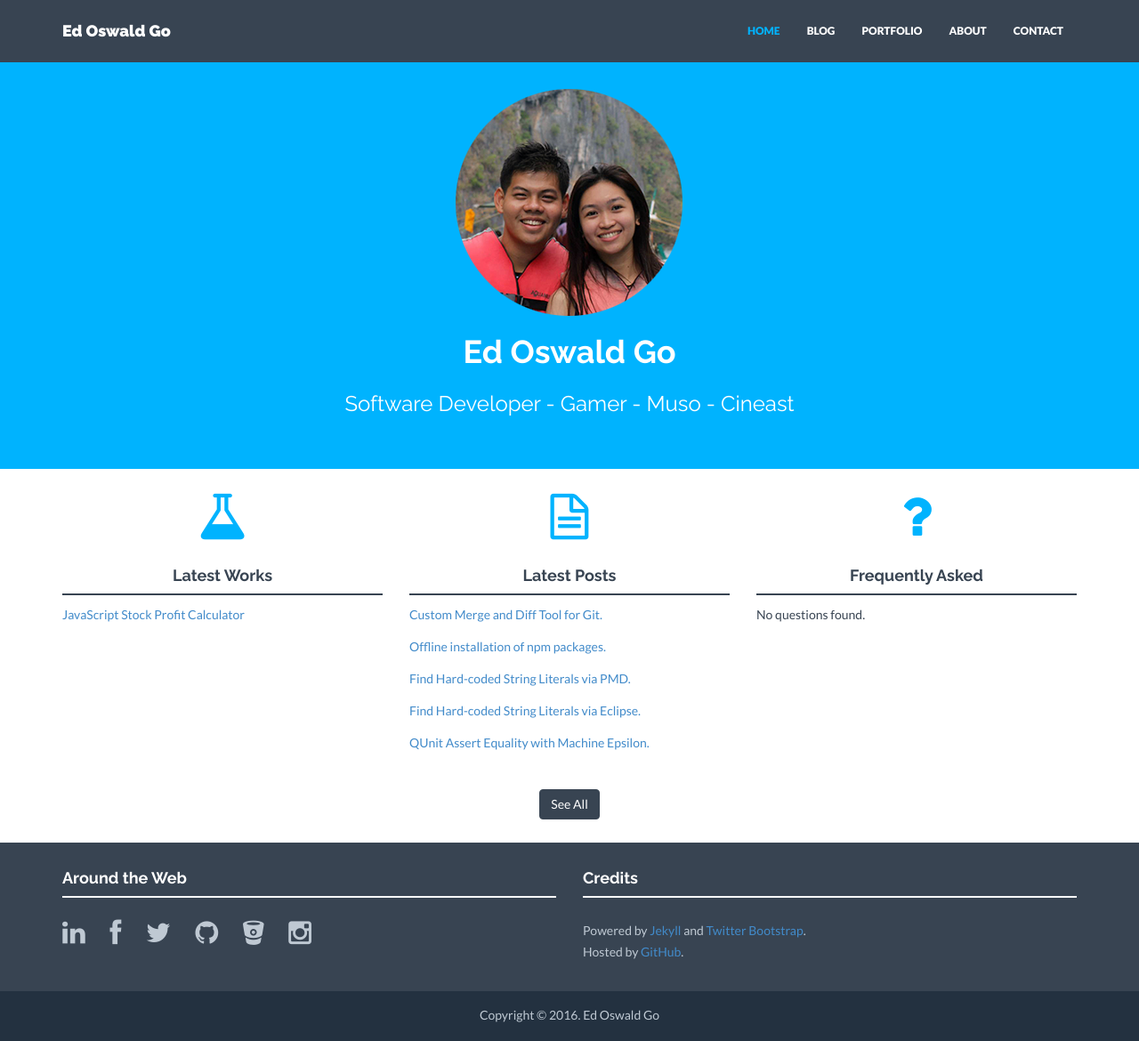
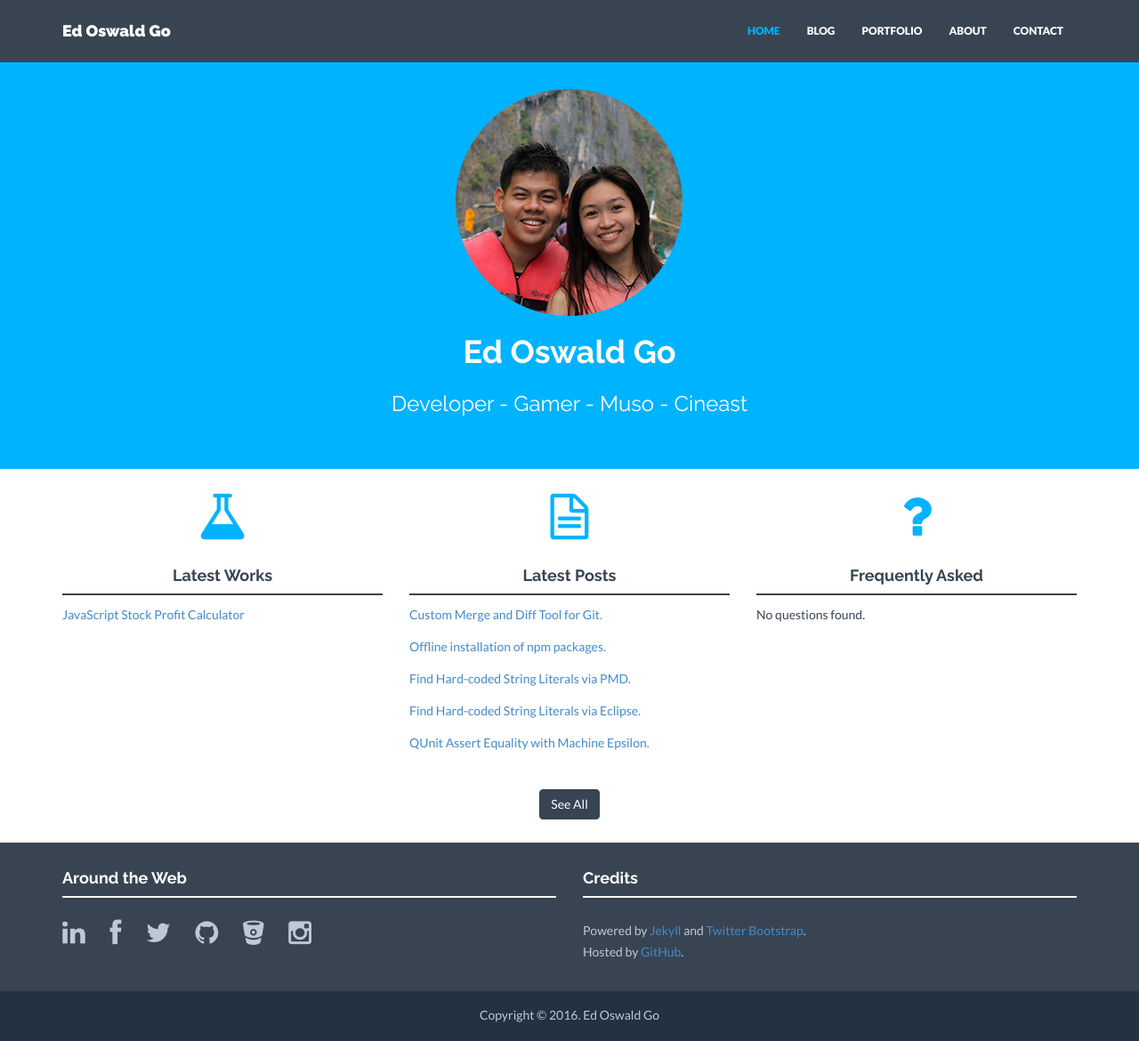
Before and after one commit to edoswaldgo/edoswaldgo.github.io, a Jekyll site: the page built from index.html, in a window 1280 px wide and 1170 px high. Shown: the whole window at 89% size. Built offline with Jekyll 4.4.1, drawn with Linux system fonts in a browser that asks for light colours; nearby versions of some CDN libraries.

Commit message:
Updated subheader for balance.

```diff
--- a/_includes/header.html
+++ b/_includes/header.html
@@ -6,7 +6,7 @@
             </div>
             <div class="col-lg-8 col-lg-offset-2">
                 <h1>{{ site.title }}</h1>
-                <h3>Software Developer - Gamer - Muso - Cineast</h3>
+                <h3>Developer - Gamer - Muso - Cineast</h3>
             </div>
         </div><!-- /row -->
     </div> <!-- /container -->
```
